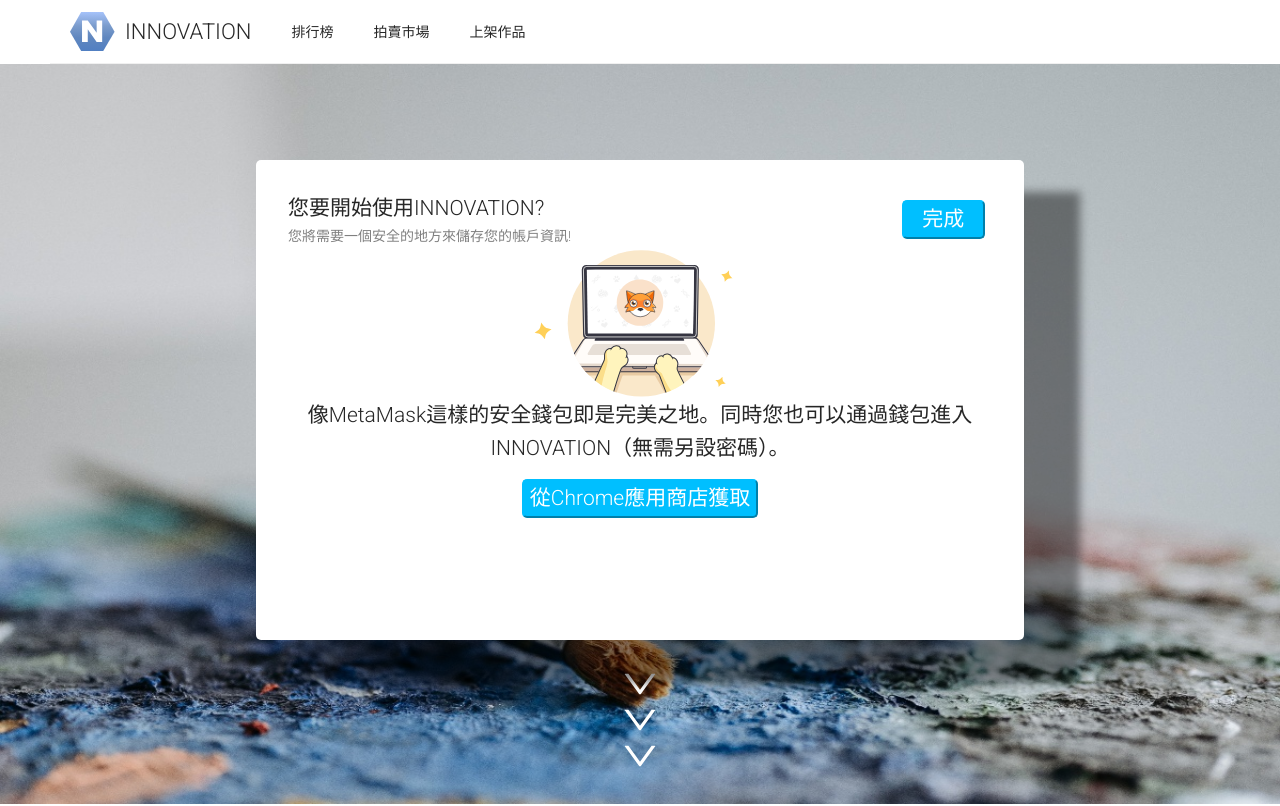
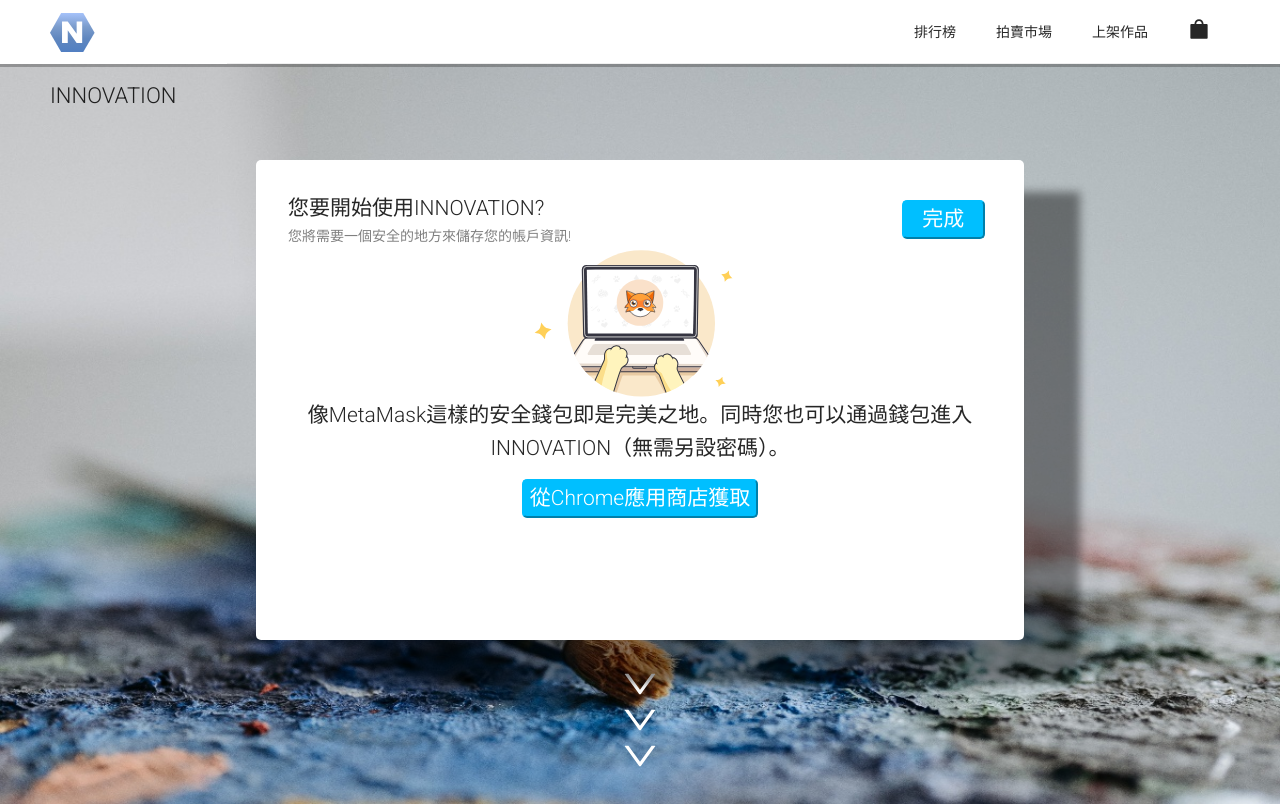
Before and after one commit to yayayaFishXuan/innovation_react, a React (Create React App) app: page / in a window 1280 px wide. Shown: the top 806 px of the page. Built offline with nearby package versions, Linux system fonts and the light colour scheme.

Commit message:
收藏品
Header置右/置頂

```diff
--- a/src/Page.js
+++ b/src/Page.js
@@ -6,6 +6,7 @@ import Store from './views/Store';
 import Upload from './views/Upload';
 import Rank from './views/Rank';
 import SingleItem from './views/SingleItem';
+import Cart from './views/Cart';
 
 
 class Page extends Component {
@@ -18,6 +19,7 @@ class Page extends Component {
                     <RouteApp path={"/Upload"} component={Upload} />
                     <RouteApp path={"/Rank"} component={Rank} />
                     <RouteApp path={"/SingleItem"} component={SingleItem} />
+                    <RouteApp path={"/Cart"} component={Cart} />
                 </Switch>
             </BrowserRouter>
         )
--- a/src/components/Layout/header.js
+++ b/src/components/Layout/header.js
@@ -5,7 +5,7 @@ import Logo from "../../assets/Logo.svg";
 import { InitContext } from '../../index';
 import '../../style/Metamask.scss'
 import mm from '../../assets/metamask-browser.svg';
-import { StarFilled,UserOutlined } from '@ant-design/icons';
+import { StarFilled,UserOutlined,ShoppingFilled } from '@ant-design/icons';
 
 
 
@@ -74,14 +74,12 @@ const Header = () => {
 
   return (
     <React.Fragment>
-    <Header className="header" style={{ zIndex: 1,background:'#fff', width: '100%' }}>
-      <Menu mode="horizontal">
-        <Menu.Item key="Logo" onClick={() => window.location.assign("http://localhost:3000/")}>{/*先暫時這樣寫，之後改 */}
-          <div style={{ display: 'flex' }}>
+    <Header className="header" style={{ zIndex: 1,background:'#fff',width: '100%',display: 'flex',boxShadow: '0px 3px #3434345a',position:'fixed'}}>
+          <div style={{cursor: 'pointer'}} className="logo"  onClick={() => window.location.assign("http://localhost:3000/")}>
             <img style={{ marginRight: '10px' }} src={Logo} alt="Logo" />
             <span style={{ fontSize: '22px' }}>INNOVATION</span>
           </div>
-        </Menu.Item>
+      <Menu mode="horizontal"   style={{justifyContent: 'flex-end' ,width: '87%'}}>
         <Menu.Item key="/Rank">
           <span>排行榜</span>
           <Link to="/Rank"></Link>
@@ -93,6 +91,10 @@ const Header = () => {
         <Menu.Item key="/Upload">
           <span>上架作品</span>
           <Link to="/Upload"></Link>
+        </Menu.Item>
+        <Menu.Item key="/Cart">
+          <ShoppingFilled style={{ fontSize: '22px' }}/>
+          <Link to="/Cart"></Link>
         </Menu.Item>
         {/* <Menu.Item key="/Community">
           <span>社群</span>
--- a/src/components/Layout/index.js
+++ b/src/components/Layout/index.js
@@ -7,7 +7,7 @@ const LayoutWithRoute = ({ children }) => {
     <Layout style={{ minHeight: '100vh'}} >
       <Header />
       <Layout>
-        <Content style={{background:'#fff'}}>{children}</Content>
+        <Content style={{background:'#fff',paddingTop:'64px'}}>{children}</Content>
       </Layout>
     </Layout>
   );
--- /dev/null
+++ b/src/style/Cart.scss
@@ -0,0 +1,12 @@
+.cart {
+    text-align: left;
+    padding: 1% 3% 1% 3%;
+    height: 85vh;
+  }
+  #cartContent {
+    font-size: 20px;
+    text-align: center;
+    a {
+      color: #427fdb;
+    }
+  }
--- /dev/null
+++ b/src/views/Cart.js
@@ -0,0 +1,31 @@
+import React, { Component } from 'react';
+import '../style/Cart.scss';
+import { HeartFilled, HeartOutlined } from '@ant-design/icons';
+import { Link} from 'react-router-dom';
+
+class Cart extends Component {
+    constructor(props) {
+        super(props)
+        this.state = {
+        }
+    }
+
+    toSingl
+    render() {
+        return (
+            <div>
+                <div class="cart">
+                    <h3 id="cartTitle">
+                        收藏區
+                    </h3>
+                    <div id="cartContent">
+                        目前尚無購買的作品！
+                        <br />
+                        快去<Link to="/Store">拍賣市場</Link>看看有沒有喜歡的作品吧！
+                    </div>
+                </div>
+            </div>
+        )
+    }
+}
+export default Cart;
```
